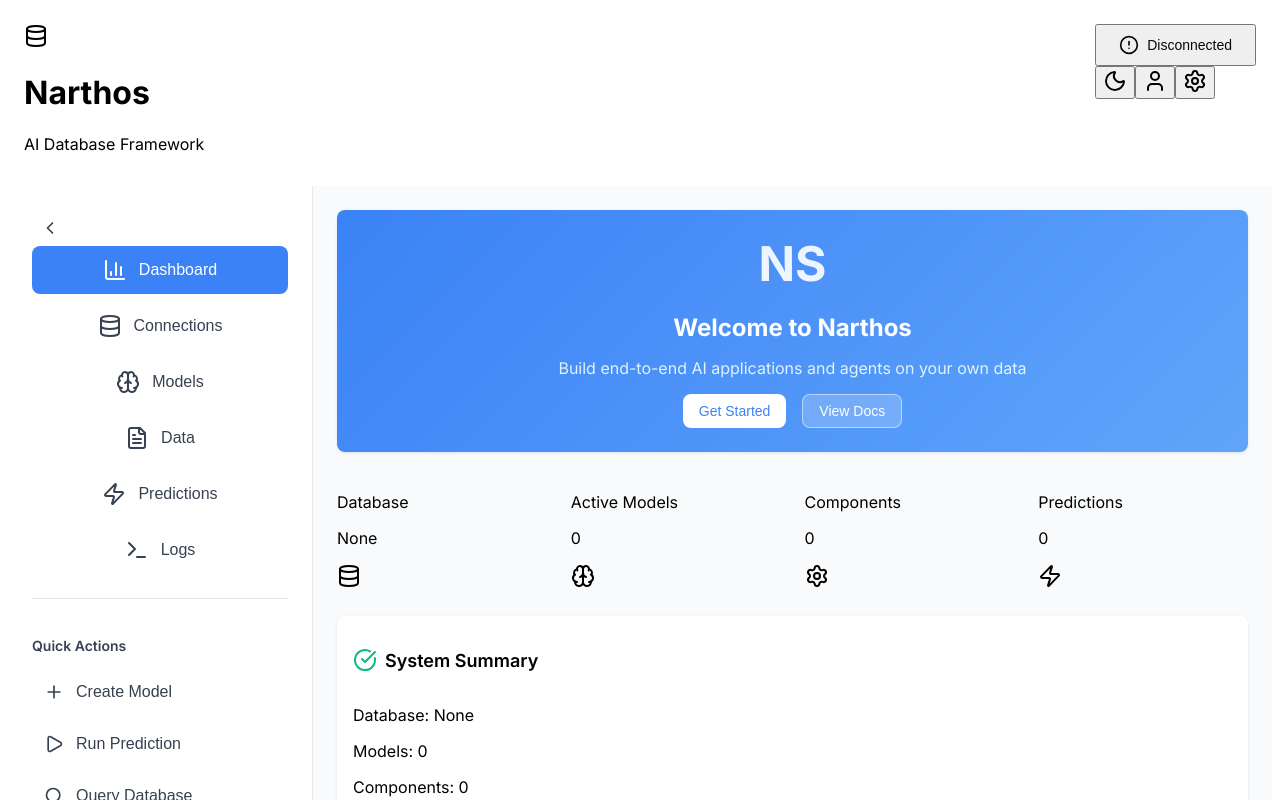
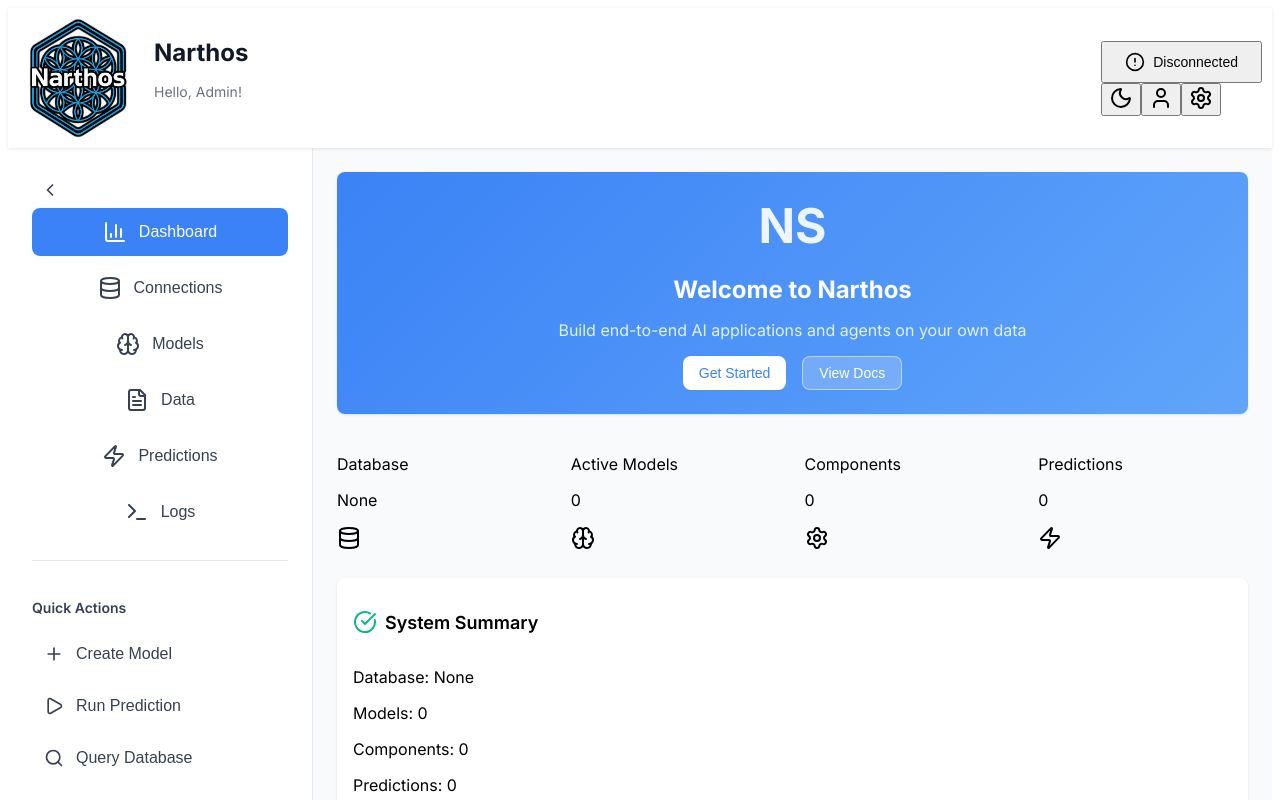
Before and after one commit to Furginator/narthos, a React (Vite) app: page / in a window 1280 px wide. Shown: the top 800 px of the page. Built offline with nearby package versions, Linux system fonts and the light colour scheme.

Commit message:
Update Header with Narthos logo

```diff
--- a/index.html
+++ b/index.html
@@ -2,10 +2,13 @@
 <html lang="en" class="light">
   <head>
     <meta charset="UTF-8" />
-    <link rel="icon" type="image/svg+xml" href="/favicon.ico" />
+    <link rel="icon" type="image/png" href="/favicon.png" sizes="32x32" />
+    <link rel="apple-touch-icon" href="/apple-touch-icon.png" sizes="180x180" />
+    <link rel="icon" type="image/png" href="/android-chrome-192x192.png" sizes="192x192" />
+    <link rel="icon" type="image/png" href="/android-chrome-512x512.png" sizes="512x512" />
     <meta name="viewport" content="width=device-width, initial-scale=1.0" />
     <link href="https://fonts.googleapis.com/css2?family=Inter:wght@400;600;700&display=swap" rel="stylesheet">
-    <title>Narthos</title>
+    <title>Narthos GUI</title>
   </head>
   <body>
     <div id="root"></div>
--- a/src/components/Header.tsx
+++ b/src/components/Header.tsx
@@ -1,5 +1,5 @@
 import React, { useState } from 'react';
-import { Database, Settings, Moon, Sun, User } from 'lucide-react';
+import { Settings, Moon, Sun, User } from 'lucide-react';
 import type { HeaderProps } from '../types';
 import ConnectionIndicator from './ConnectionIndicator';
 import '/src/styles/Header.css';
@@ -9,6 +9,7 @@ const Header: React.FC<HeaderProps> = ({ connectionStatus }) => {
   const [showSettings, setShowSettings] = useState(false);
   const [showProfile, setShowProfile] = useState(false);
   const [isDarkMode, setIsDarkMode] = useState(false);
+  const userName = "Admin";
 
   const handleThemeToggle = () => {
     setIsDarkMode(prev => !prev);
@@ -19,58 +20,38 @@ const Header: React.FC<HeaderProps> = ({ connectionStatus }) => {
     <header className="header">
       <div className="header-left">
         <div className="logo">
-          <Database className="logo-icon" />
+          <img src="/narthos-logo.png" alt="Narthos Logo" className="logo-icon" width="120" height="120" />
         </div>
         <div>
           <h1 className="title">Narthos</h1>
-          <p className="subtitle">AI Database Framework</p>
+          <p className="subtitle">Hello, {userName}!</p>
         </div>
       </div>
       <div className="header-right">
         <div className="status-dropdown">
-          <button
-            className="status-button"
-            onClick={() => setShowStatus(!showStatus)}
-            aria-label="Toggle connection status"
-          >
+          <button className="status-button" onClick={() => setShowStatus(!showStatus)} aria-label="Toggle connection status">
             <ConnectionIndicator status={connectionStatus} />
           </button>
           {showStatus && (
             <div className="status-menu">
               <p>Status: {connectionStatus}</p>
-              <button className="secondary-button" onClick={() => setShowStatus(false)}>
-                Close
-              </button>
+              <button className="secondary-button" onClick={() => setShowStatus(false)}>Close</button>
             </div>
           )}
         </div>
-        <button
-          className="theme-toggle-button"
-          onClick={handleThemeToggle}
-          aria-label={isDarkMode ? 'Switch to light mode' : 'Switch to dark mode'}
-        >
+        <button className="theme-toggle-button" onClick={handleThemeToggle} aria-label={isDarkMode ? 'Switch to light mode' : 'Switch to dark mode'}>
           {isDarkMode ? <Sun className="theme-icon" /> : <Moon className="theme-icon" />}
         </button>
-        <button
-          className="profile-button"
-          onClick={() => setShowProfile(!showProfile)}
-          aria-label="Toggle user profile"
-        >
+        <button className="profile-button" onClick={() => setShowProfile(!showProfile)} aria-label="Toggle user profile">
           <User className="profile-icon" />
         </button>
         {showProfile && (
           <div className="profile-menu">
-            <p>User: Admin</p>
-            <button className="secondary-button" onClick={() => setShowProfile(false)}>
-              Close
-            </button>
+            <p>User: {userName}</p>
+            <button className="secondary-button" onClick={() => setShowProfile(false)}>Close</button>
           </div>
         )}
-        <button
-          className="settings-button"
-          onClick={() => setShowSettings(true)}
-          aria-label="Open settings"
-        >
+        <button className="settings-button" onClick={() => setShowSettings(true)} aria-label="Open settings">
           <Settings className="settings-icon" />
         </button>
         {showSettings && (
@@ -78,9 +59,7 @@ const Header: React.FC<HeaderProps> = ({ connectionStatus }) => {
             <div className="settings-modal-content">
               <h2 className="settings-title">Settings</h2>
               <p>Configure application settings (coming soon).</p>
-              <button className="primary-button" onClick={() => setShowSettings(false)}>
-                Close
-              </button>
+              <button className="primary-button" onClick={() => setShowSettings(false)}>Close</button>
             </div>
           </div>
         )}
--- a/src/styles/Header.css
+++ b/src/styles/Header.css
@@ -1,2 +1,53 @@
-.header { padding: 16px; background: white; display: flex; justify-content: space-between; }
-.dark .header { background: #1f2937; color: #f9fafb; }
+.header {
+  display: flex;
+  justify-content: space-between;
+  align-items: center;
+  padding: 10px 10px;
+  background-color: white;
+  box-shadow: 0 1px 3px rgba(0, 0, 0, 0.1);
+  position: relative;
+  min-height: 120px; /* Adjusted for larger logo */
+}
+
+.dark .header {
+  background-color: #1f2937;
+  color: #f9fafb;
+}
+
+.header-left {
+  display: flex;
+  align-items: flex-start; /* Aligns logo and text at the top */
+  gap: 16px;
+}
+
+.logo {
+  display: flex;
+  align-items: center;
+}
+
+.logo-icon {
+  max-width: 120px;
+  max-height: 120px;
+  object-fit: contain; /* Scales without distortion */
+}
+
+.title {
+  font-size: 24px;
+  font-weight: 700;
+  color: #111827;
+  margin-top: 20px; /* Offset for logo alignment */
+}
+
+.dark .title {
+  color: #f9fafb;
+}
+
+.subtitle {
+  font-size: 14px;
+  color: #6b7280;
+  margin-top: 5px;
+}
+
+.dark .subtitle {
+  color: #9ca3af;
+}
```
Also changed, not shown: public/narthos-logo.png (renamed from public/logo.png).
